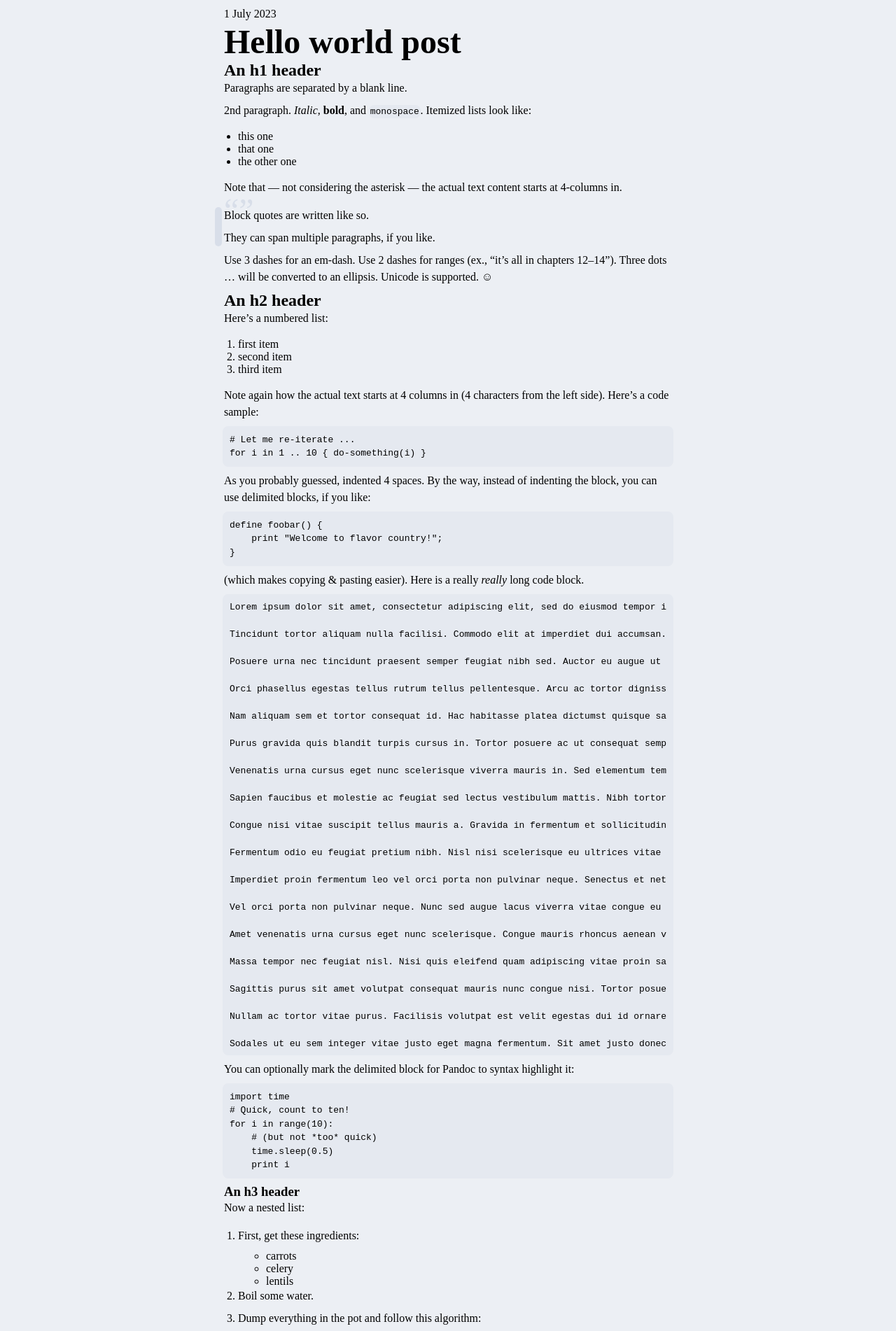
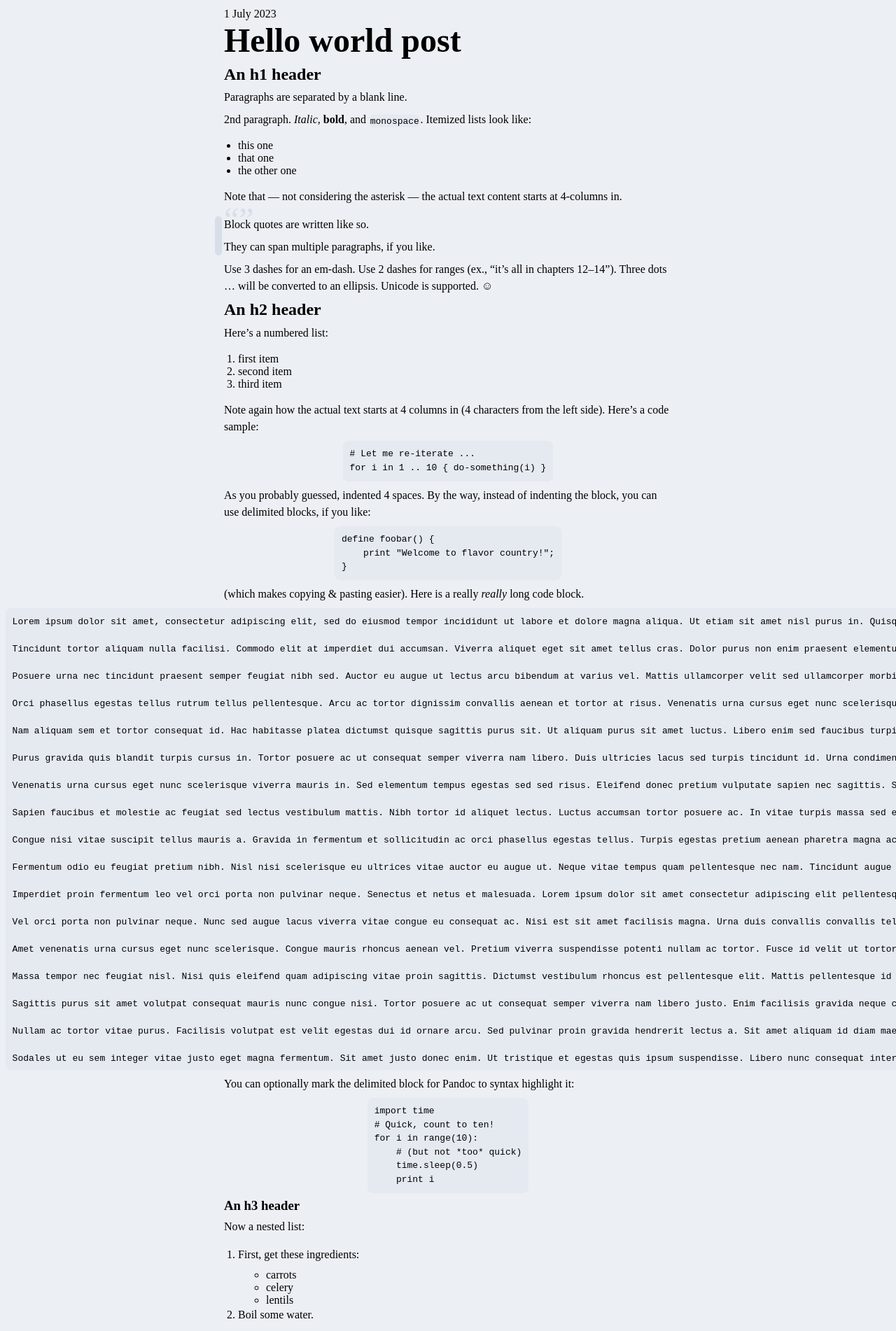
Before and after one commit to picturesofteignmouth/picturesofteignmouth.github.io, a Jekyll site: the page built from _posts/2023-07-01-example-post.md, in a window 1280 px wide. Shown: the top 1902 px of the page at 70% size. Built offline with Jekyll 4.4.1, drawn with Linux system fonts in a browser that asks for light colours.

Commit message:
make code blocks have more variable size, fix hr border color issue on chrome, improve the scrollbars on code blocks, make headers have less line height and more margin-bottom

```diff
--- a/_layouts/post.html
+++ b/_layouts/post.html
@@ -5,7 +5,9 @@
   <head>
     <meta charset="UTF-8">
     <meta name="viewport" content="width=device-width, initial-scale=1.0">
-    <meta name="description" content="{{ page.description }}">
+    {% if page.description %}
+      <meta name="description" content="{{ page.description }}">
+    {% endif %}
     <link rel="stylesheet" href="{{ "/assets/colors.css" | relative_url }}">
     <link rel="stylesheet" href="{{ "/assets/alignment.css" | relative_url }}">
     <link rel="stylesheet" href="{{ "/assets/typography.css" | relative_url }}">
--- a/assets/alignment.css
+++ b/assets/alignment.css
@@ -9,17 +9,20 @@ strong,
 small,
 li,
 blockquote,
-dl,
-.highlighter-rouge {
+dl {
   max-width: 40rem;
   margin: 0 auto;
 }
 
-table, img {
+table, img, .highlighter-rouge {
   margin: 0 auto;
 }
 
+.highlighter-rouge {
+  max-width: 80em;
+}
+
 hr {
-  max-width: 45rem;
+  max-width: 55rem;
   margin: 0.5em auto;
 }
--- a/assets/colors.css
+++ b/assets/colors.css
@@ -1,4 +1,5 @@
 :root {
+  /* nord colorscheme with a custom-choose link color */
   --bg-color: #eceff4;
   --fg-color: #000000;
   --card-color: #e5e9f0;
@@ -8,6 +9,7 @@
 
 @media (prefers-color-scheme: dark) {
   :root {
+    /* onedark colorscheme with nord card and card hover colors */
     --bg-color: #282c34;
     --fg-color: #ffffff;
     --card-color: #2e3440;
@@ -26,5 +28,5 @@ a {
 }
 
 hr {
-  border-color: var(--card-hover-color);
+  border: 0.1rem solid var(--card-hover-color);
 }
--- a/assets/markdown-styling.css
+++ b/assets/markdown-styling.css
@@ -26,12 +26,16 @@ blockquote::after {
 .highlighter-rouge {
   background-color: var(--card-color);
   border-radius: 0.5rem;
+  width: min-content;
   padding: 0.1rem;
+}
+
+div.highlight {
+  overflow: auto;
 }
 
 pre.highlight {
   margin: 0.5rem;
-  overflow: auto;
   max-height: 40rem;
 }
 
--- a/assets/typography.css
+++ b/assets/typography.css
@@ -1,6 +1,13 @@
+p, h1, h2, h3, h4, h5, h6, blockquote, dl, .highlighter-rouge {
+  margin-bottom: 0.5rem;
+}
+
 p, blockquote, dl, .highlighter-rouge {
   line-height: 1.5;
-  margin-bottom: 0.5rem;
+}
+
+h1, h2, h3, h4, h5, h6 {
+  line-height: 1.1;
 }
 
 h1.main-title {
```
